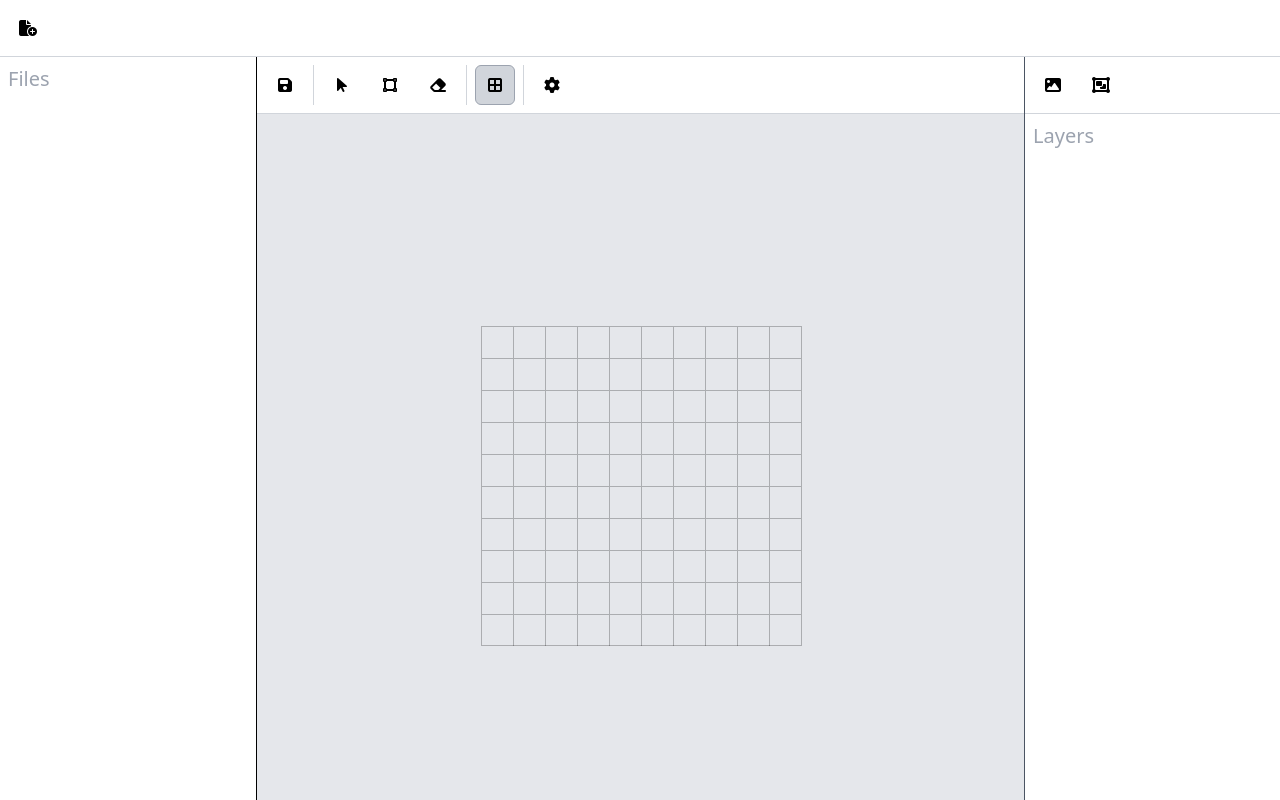
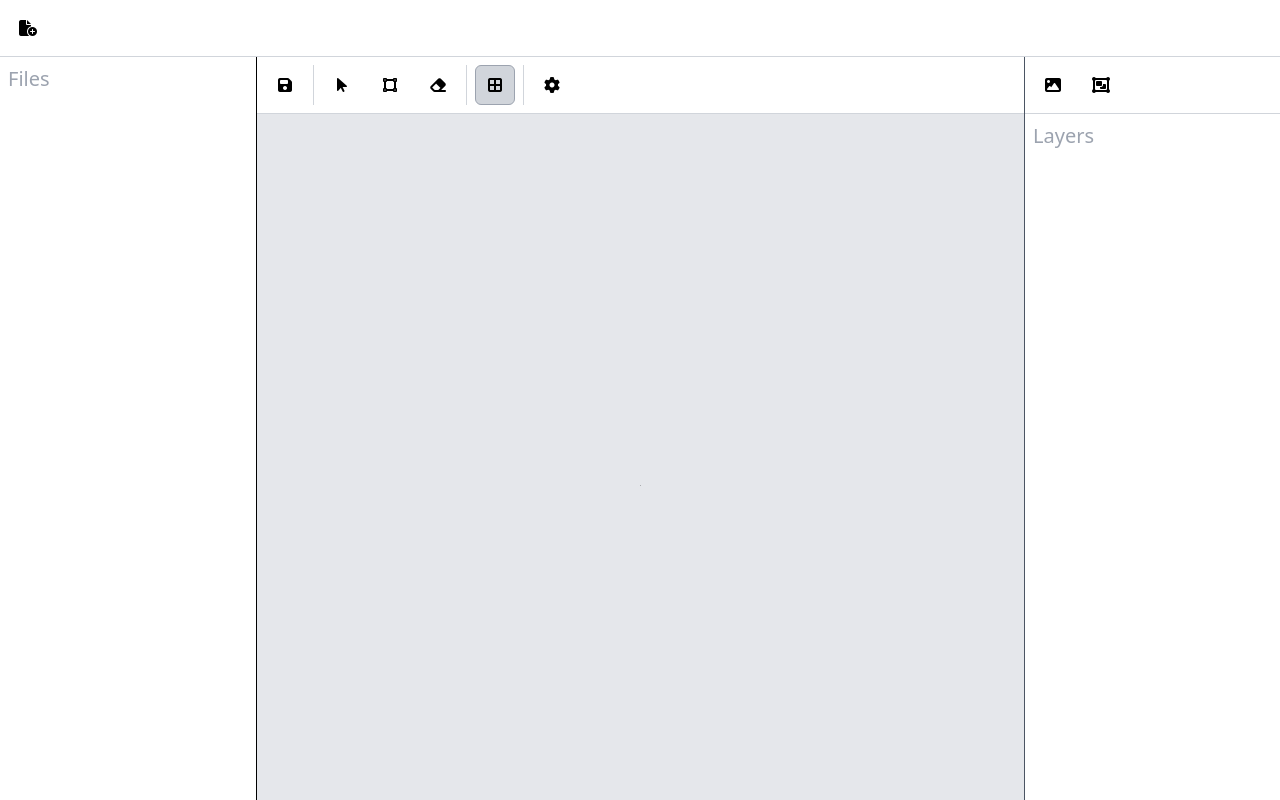
Before and after one commit to dylanclaywell/tile-titan-deprecated, a React (Vite) app: page / in a window 1280 px wide. Built offline with nearby package versions, Linux system fonts and the light colour scheme.

Commit message:
Changed where the tilemap settings changes happen

```diff
--- a/src/components/TilemapEditor/SettingsModal.tsx
+++ b/src/components/TilemapEditor/SettingsModal.tsx
@@ -2,15 +2,12 @@ import React, { useCallback, useContext, useState } from 'react'
 import z from 'zod'
 
 import { TextField } from '../TextField'
-import { generateMap } from '../../utils/generateMap'
-import { LayerType } from '../../types/layer'
 import { EditorContext } from '../../contexts/EditorContext'
 import { Overlay } from '../Overlay'
 import { useKey } from '../../hooks/useKey'
 import { zodStringToNumber } from '../../utils/zodStringToNumber'
 
 const Form = z.object({
-  name: z.string().min(1),
   width: z.string().min(1).transform(zodStringToNumber),
   height: z.string().min(1).transform(zodStringToNumber),
   tileWidth: z.string().min(1).transform(zodStringToNumber),
@@ -19,20 +16,17 @@ const Form = z.object({
 
 export interface Props {
   isOpen: boolean
-  layer: LayerType
   onClose: () => void
 }
 
-export function SettingsModal({ isOpen, layer, onClose }: Props) {
+export function SettingsModal({ isOpen, onClose }: Props) {
   const close = useCallback(() => {
     onClose()
   }, [])
   useKey('Escape', close)
 
-  const [
-    { width, height, tileWidth, tileHeight },
-    { updateLayerSettings, updateTilemapSettings, regenerateMap },
-  ] = useContext(EditorContext)
+  const [{ files, selectedFileId }, { updateTilemapSettings }] =
+    useContext(EditorContext)
   const [errors, setErrors] = useState<z.ZodIssue[]>()
 
   function hasError(name: string) {
@@ -55,13 +49,6 @@ export function SettingsModal({ isOpen, layer, onClose }: Props) {
 
     try {
       const form = Form.parse(formData)
-      updateLayerSettings(layer.id, {
-        name: form.name,
-      })
-
-      if (layer.type === 'tilelayer') {
-        regenerateMap(layer.id, form.width, form.height)
-      }
       updateTilemapSettings({
         width: form.width,
         height: form.height,
@@ -76,6 +63,12 @@ export function SettingsModal({ isOpen, layer, onClose }: Props) {
     }
   }
 
+  const currentFile = files.find((file) => file.id === selectedFileId)
+
+  if (!currentFile) return null
+
+  const { width, height, tileWidth, tileHeight } = currentFile
+
   return (
     <>
       <Overlay onClick={onClose} />
@@ -85,12 +78,6 @@ export function SettingsModal({ isOpen, layer, onClose }: Props) {
       >
         <h1>Tilemap Settings</h1>
         <div className="flex flex-col gap-4">
-          <TextField
-            label="Name"
-            hasError={hasError('name')}
-            hintText={getErrorText('name')}
-            inputProps={{ name: 'name', defaultValue: layer.name }}
-          />
           <TextField
             label="Width"
             hasError={hasError('width')}
--- a/src/components/TilemapEditor/TileCursor.tsx
+++ b/src/components/TilemapEditor/TileCursor.tsx
@@ -11,12 +11,19 @@ export interface Props {
 
 export function TileCursor({ anchor }: Props) {
   const [
-    { cursorRef, tool, zoomLevel, tileWidth, tileHeight, selectedLayerId },
+    { cursorRef, tool, zoomLevel, selectedFileId, selectedLayerId, files },
     { setCursorRef },
   ] = useContext(EditorContext)
 
-  const width = useMemo(() => tileWidth, [tileWidth])
-  const height = useMemo(() => tileHeight, [tileHeight])
+  const currentFile = useMemo(
+    () => files.find((file) => file.id === selectedFileId),
+    [selectedFileId]
+  )
+
+  const { tileWidth, tileHeight } = currentFile ?? {
+    tileWidth: 0,
+    tileHeight: 0,
+  }
 
   useEffect(
     function registerTileTool() {
@@ -37,8 +44,9 @@ export function TileCursor({ anchor }: Props) {
             : anchor.getBoundingClientRect()
 
         const top =
-          height * Math.floor((clientY / zoomLevel - offsetY) / height)
-        const left = width * Math.floor((clientX / zoomLevel - offsetX) / width)
+          tileHeight * Math.floor((clientY / zoomLevel - offsetY) / tileHeight)
+        const left =
+          tileWidth * Math.floor((clientX / zoomLevel - offsetX) / tileWidth)
 
         if (isHoveringTilemapEditor) {
           cursorRef.current.classList.remove('hidden')
--- a/src/components/TilemapEditor/TilemapEditor.tsx
+++ b/src/components/TilemapEditor/TilemapEditor.tsx
@@ -23,18 +23,17 @@ export interface Props {
   }) => void
 }
 
-export function TilemapEditor({ layers, currentLayer, onTileClick }: Props) {
+export function TilemapEditor({ layers, onTileClick }: Props) {
   const gridRef = useRef<HTMLDivElement | null>(null)
   const [
     {
+      files,
+      selectedFileId,
+      selectedLayerId,
       tool,
       showGrid,
       cursorRef,
       zoomLevel,
-      tileHeight,
-      tileWidth,
-      width,
-      height,
     },
     { setZoomLevel },
   ] = useContext(EditorContext)
@@ -49,7 +48,19 @@ export function TilemapEditor({ layers, currentLayer, onTileClick }: Props) {
     setMouseState((currentState) => ({ ...currentState, ...state }))
   }
 
-  const currentLayerId = useMemo(() => currentLayer?.id, [currentLayer])
+  const currentFile = files.find((file) => file.id === selectedFileId)
+  const currentLayerId = useMemo(() => selectedLayerId, [selectedLayerId])
+  const currentLayer = useMemo(
+    () => currentFile?.layers.find((layer) => layer.id === currentLayerId),
+    [currentFile, currentLayerId]
+  )
+
+  const { width, height, tileWidth, tileHeight } = currentFile || {
+    width: 0,
+    height: 0,
+    tileWidth: 0,
+    tileHeight: 0,
+  }
 
   useEffect(
     function registerEventListeners() {
--- a/src/contexts/EditorContext.tsx
+++ b/src/contexts/EditorContext.tsx
@@ -35,10 +35,6 @@ export type State = {
   showGrid: boolean
   selectedLayerId: string | null
   selectedFileId: string | null
-  tileWidth: number
-  tileHeight: number
-  width: number
-  height: number
 }
 
 export type Actions = {
@@ -105,10 +101,6 @@ const initialState: State = {
   zoomLevel: 1,
   cursorRef: { current: null },
   showGrid: true,
-  height: 10,
-  width: 10,
-  tileHeight: 32,
-  tileWidth: 32,
   selectedFileId: null,
   selectedLayerId: null,
 }
@@ -416,12 +408,33 @@ export function EditorProvider({ children }: { children: React.ReactNode }) {
     tileHeight: number
   }) {
     setState((state) => {
+      const currentFile = state.files.find(
+        (file) => file.id === state.selectedFileId
+      )
+
+      if (!currentFile) return state
+
+      const layers = currentFile.layers.map((layer) => {
+        if (layer.type === 'tilelayer') {
+          layer.data = generateMap(width, height)
+        }
+
+        return layer
+      })
+
       return {
         ...state,
-        width,
-        height,
-        tileWidth,
-        tileHeight,
+        files: [
+          ...state.files.filter((file) => file.id !== currentFile.id),
+          {
+            ...currentFile,
+            layers,
+            width,
+            height,
+            tileWidth,
+            tileHeight,
+          },
+        ],
       }
     })
   }
@@ -441,7 +454,7 @@ export function EditorProvider({ children }: { children: React.ReactNode }) {
           id: generateId(),
           type,
           name: `Layer ${selectedFile.layers.length + 1}`,
-          data: generateMap(state.width, state.height),
+          data: generateMap(selectedFile.width, selectedFile.height),
           isVisible: true,
           sortOrder,
         }
@@ -670,6 +683,10 @@ export function EditorProvider({ children }: { children: React.ReactNode }) {
     setState((state) => {
       const newFile: FileType = {
         id: generateId(),
+        width: 10,
+        height: 10,
+        tileWidth: 32,
+        tileHeight: 32,
         name: `Untitled ${state.files.length + 1}`,
         layers: [],
         sortOrder: state.files.length + 1,
--- a/src/types/file.ts
+++ b/src/types/file.ts
@@ -3,6 +3,10 @@ import { Layer } from './layer'
 
 export const File = z.object({
   id: z.string().min(1),
+  width: z.number().min(1),
+  height: z.number().min(1),
+  tileWidth: z.number().min(1),
+  tileHeight: z.number().min(1),
   name: z.string().min(1),
   layers: z.array(Layer),
   sortOrder: z.number().min(0),
--- a/src/views/TilemapEditorView.tsx
+++ b/src/views/TilemapEditorView.tsx
@@ -109,13 +109,12 @@ export function TilemapEditorView() {
         currentLayer={currentLayer}
         onTileClick={updateTilemap}
       />
-      {currentLayer !== undefined && (
+      {currentFile !== undefined && (
         <SettingsModal
           isOpen={showSettings}
           onClose={() => {
             setShowSettings(false)
           }}
-          layer={currentLayer}
         />
       )}
     </div>
```
